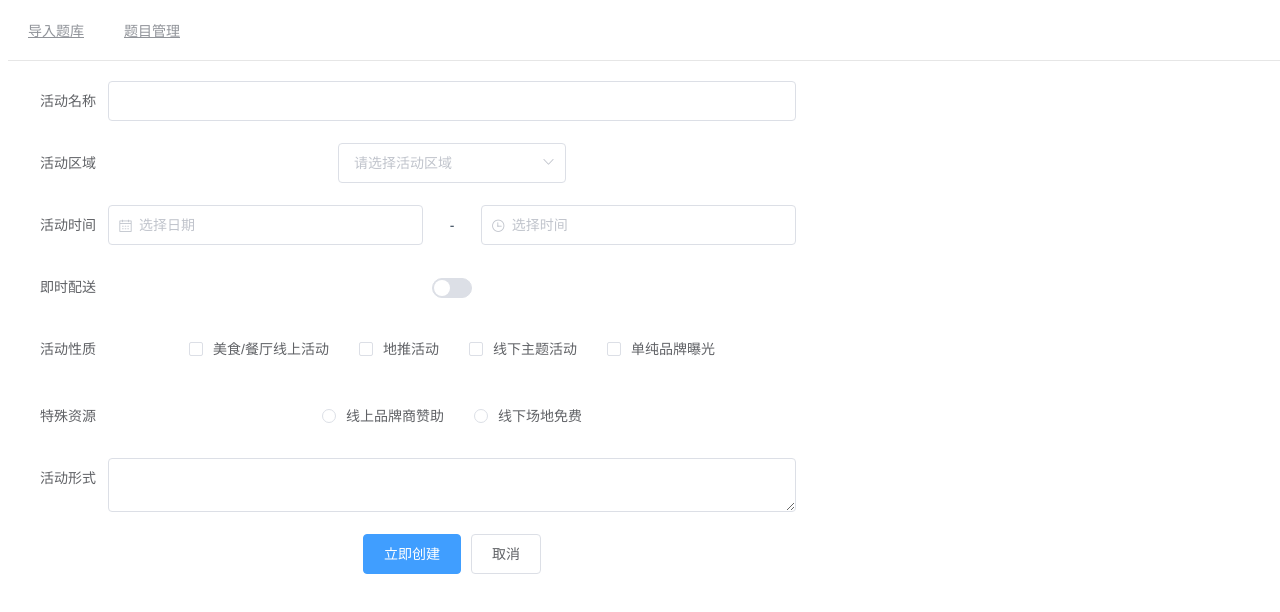
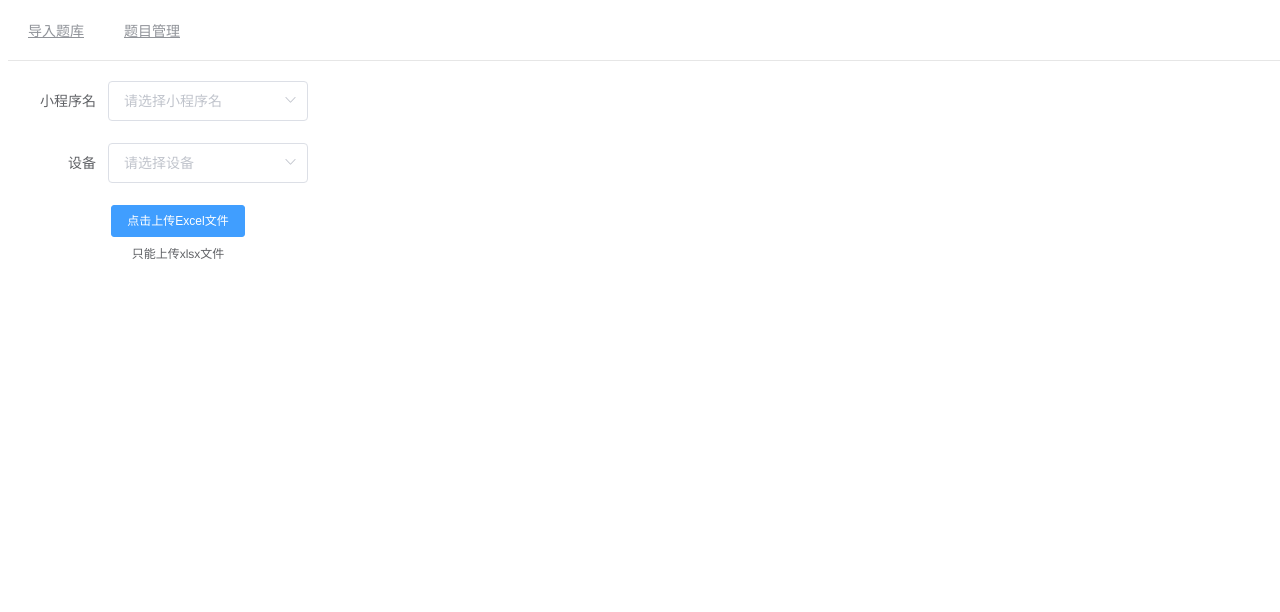
Before and after one commit to raoyyy/admin-template, a Vue app: page /#/form in a window 1280 px wide. Shown: the top 612 px of the page. Built offline with nearby package versions, Linux system fonts and the light colour scheme.

Commit message:
yyl-health 提交表单

```diff
--- a/src/components/Form.vue
+++ b/src/components/Form.vue
@@ -1,51 +1,27 @@
 <template>
-	<el-form ref="form" :model="form" label-width="80px" @submit.prevent="onSubmit" style="margin:20px;width:60%;min-width:600px;">
-		<el-form-item label="活动名称">
-			<el-input v-model="form.name"></el-input>
-		</el-form-item>
-		<el-form-item label="活动区域">
-			<el-select v-model="form.region" placeholder="请选择活动区域">
-				<el-option label="区域一" value="shanghai"></el-option>
-				<el-option label="区域二" value="beijing"></el-option>
+	<el-form ref="form" :model="form" label-width="80px" @submit.prevent="onSubmit" style="margin:20px;width:300px">
+		<el-form-item label="小程序名">
+			<el-select v-model="form.appName" placeholder="请选择小程序名" style="display:block;width:200px;">
+				<el-option label="yylhealth" value="yylhealth"></el-option>
+
 			</el-select>
 		</el-form-item>
-		<el-form-item label="活动时间">
-			<el-col :span="11">
-				<el-date-picker type="date" placeholder="选择日期" v-model="form.date1" style="width: 100%;"></el-date-picker>
-			</el-col>
-			<el-col class="line" :span="2">-</el-col>
-			<el-col :span="11">
-				<el-time-picker type="fixed-time" placeholder="选择时间" v-model="form.date2" style="width: 100%;"></el-time-picker>
-			</el-col>
+        <el-form-item label="设备">
+			<el-select v-model="form.device" placeholder="请选择设备" style="display:block;width:200px;">
+				<el-option label="YR01BP8621510309255051" value="YR01BP8621510309255051"></el-option>
+				<el-option label="YR01BP8621510309255052" value="YR01BP8621510309255052"></el-option>
+			</el-select>
 		</el-form-item>
-		<el-form-item label="即时配送">
-			<el-switch on-text="" off-text="" v-model="form.delivery"></el-switch>
-		</el-form-item>
-		<el-form-item label="活动性质">
-			<el-checkbox-group v-model="form.type">
-				<el-checkbox label="美食/餐厅线上活动" name="type"></el-checkbox>
-				<el-checkbox label="地推活动" name="type"></el-checkbox>
-				<el-checkbox label="线下主题活动" name="type"></el-checkbox>
-				<el-checkbox label="单纯品牌曝光" name="type"></el-checkbox>
-			</el-checkbox-group>
-		</el-form-item>
-		<el-form-item label="特殊资源">
-			<el-radio-group v-model="form.resource">
-				<el-radio label="线上品牌商赞助"></el-radio>
-				<el-radio label="线下场地免费"></el-radio>
-			</el-radio-group>
-		</el-form-item>
-		<el-form-item label="活动形式">
-			<el-input type="textarea" v-model="form.desc"></el-input>
-		</el-form-item>
-		<el-form-item>
-			<el-button type="primary">立即创建</el-button>
-			<el-button @click.native.prevent>取消</el-button>
-		</el-form-item>
+        <el-upload action="http://localhost:3000/upload" name="thumbnail" :on-success="handleSuccess" :on-error="handleError" :beforeUpload="beforeAvatarUpload">
+        <el-button size="small" type="primary">点击上传Excel文件</el-button>
+        <div slot="tip" class="el-upload__tip">只能上传xlsx文件</div>
+        </el-upload>
 	</el-form>
 </template>
 
 <script>
+import XLSX from 'xlsx'
+
 export default {
     data() {
 			return {
@@ -61,11 +37,33 @@
 				}
 			}
 		},
-		methods: {
+  methods:{
     onSubmit() {
 				console.log('submit!');
+			},
+    handleSuccess() {
+      console.log("success")
+      this.$message.success('上传成功');
+    },
+    handleError(err) {
+      this.$message.error(`上传失败: ${err}`);
+    },
+    beforeAvatarUpload (file) {
+      const extension = file.name.split('.')[1] === 'xls'
+      const extension2 = file.name.split('.')[1] === 'xlsx'
+      const isLt10M = file.size / 1024 / 1024 < 10
+      if (!extension && !extension2 && !extension3 && !extension4) {
+        console.log('上传模板只能是 xls、xlsx 格式!')
       }
+      if (!isLt10M) {
+        console.log('上传模板大小不能超过 10MB!')
       }
+      return extension || extension2  && isLt10M
+    }
+  },
 }
 
 </script>
+
+<style scoped>
+</style>
```
Lines whose indentation alone changed are shown as unchanged.
